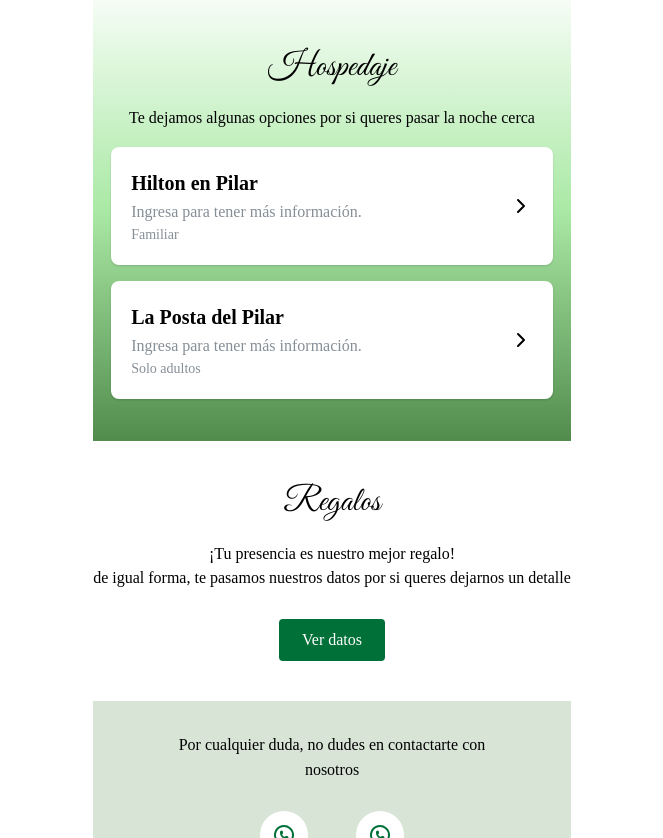
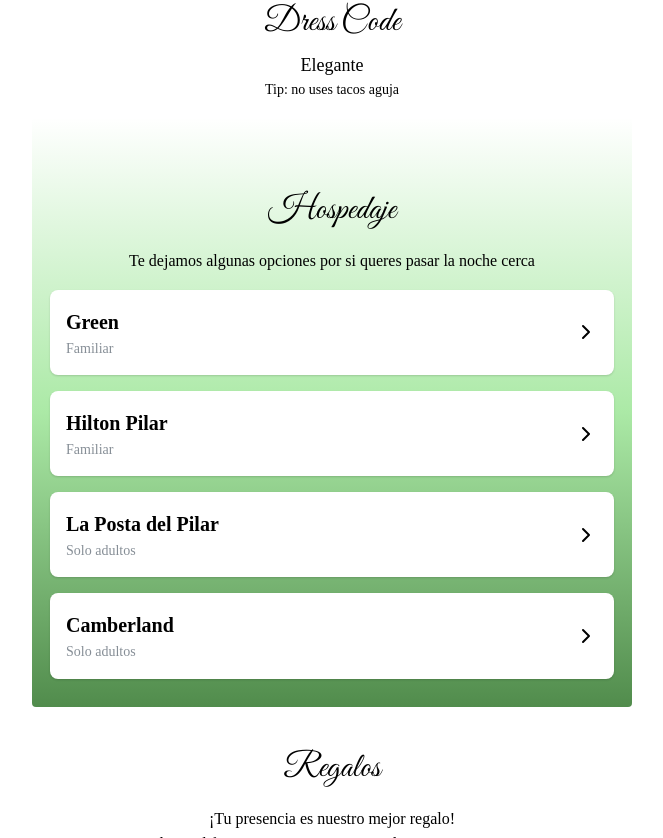
Before and after one commit to taltrui/toji, a React (Vite) app: page / in a window 1280 px wide. Shown: the part 1602-2440 px from the top of the page, without its empty margins (308-971 px from the left). Built offline with nearby package versions, Linux system fonts and the light colour scheme; no server answers; a web font is replaced by a local one.

Commit message:
some changes

```diff
--- a/src/pages/Home/modules/Contact/index.tsx
+++ b/src/pages/Home/modules/Contact/index.tsx
@@ -8,7 +8,9 @@
       style={{
         backgroundColor: "rgba(7,91,0,0.16)",
         padding: 32,
-        marginTop: 24
+        marginTop: 24,
+        borderTopLeftRadius: 4,
+        borderTopRightRadius: 4,
       }}
     >
       <Text
--- a/src/pages/Home/modules/DressCode/index.tsx
+++ b/src/pages/Home/modules/DressCode/index.tsx
@@ -17,7 +17,7 @@
         Dress Code
       </Title>
       <Text size="lg">Elegante</Text>
-      <Text size="sm">Tip: no uses tacos finos</Text>
+      <Text size="sm">Tip: no uses tacos aguja</Text>
     </Stack>
   );
 };
--- /dev/null
+++ b/src/pages/Home/modules/Gifts/BankAccountInfoDrawer/index.tsx
@@ -0,0 +1,34 @@
+import { Modal, Stack, Text } from "@mantine/core";
+import styles from "./styles.module.scss";
+
+const BankAccountInfoDrawer = ({
+  opened,
+  onClose,
+}: {
+  opened: boolean;
+  onClose: () => void;
+}) => {
+  return (
+    <Modal
+      opened={opened}
+      onClose={onClose}
+      overlayProps={{ backgroundOpacity: 0.5, blur: 4 }}
+      centered
+      title={<Text size="xl">Datos bancarios</Text>}
+    >
+      <Stack gap={1}>
+        <Text fw={600}>Jimena Belen Figueroa</Text>
+        <Text fw={600}>CUIT: 20-12345678-9</Text>
+        <Text fw={600}>Banco Hipotecario</Text>
+        <Text style={{marginTop: 12}} fw={600}>Cuenta en pesos</Text>
+        <Text style={{marginLeft: 12}}>CBU: 0440000432000000000041</Text>
+        <Text style={{marginLeft: 12}}>Alias: JIMETOMI</Text>
+        <Text style={{marginTop: 12}} fw={600}>Cuenta en dólares</Text>
+        <Text style={{marginLeft: 12}}>CBU: 0440000432000000000041</Text>
+        <Text style={{marginLeft: 12}}>Alias: JIMETOMI</Text>
+      </Stack>
+    </Modal>
+  );
+};
+
+export default BankAccountInfoDrawer;
--- /dev/null
+++ b/src/pages/Home/modules/Gifts/BankAccountInfoDrawer/styles.module.scss
@@ -0,0 +1,12 @@
+.typeTitle {
+  margin-bottom: 12px;
+}
+
+.form {
+  max-width: 600px;
+}
+
+.formContainer {
+  display: flex;
+  justify-content: center;
+}
--- a/src/pages/Home/modules/Gifts/index.tsx
+++ b/src/pages/Home/modules/Gifts/index.tsx
@@ -1,6 +1,12 @@
 import { Button, Stack, Text, Title } from "@mantine/core";
+import BankAccountInfoDrawer from "./BankAccountInfoDrawer";
+import { useState } from "react";
 
 const Gifts = () => {
+  const [opened, setOpened] = useState(false);
+  const onClose = () => setOpened(false);
+  const onOpen = () => setOpened(true);
+
   return (
     <Stack
       align="center"
@@ -13,12 +19,16 @@
         style={{
           textAlign: "center",
           marginBottom: 12,
+          maxWidth: 400,
         }}
       >
         ¡Tu presencia es nuestro mejor regalo! <br /> de igual forma, te pasamos
         nuestros datos por si queres dejarnos un detalle
       </Text>
-      <Button size="md">Ver datos</Button>
+      <Button size="md" onClick={onOpen}>
+        Ver datos
+      </Button>
+      <BankAccountInfoDrawer opened={opened} onClose={onClose} />
     </Stack>
   );
 };
--- a/src/pages/Home/modules/Header/index.tsx
+++ b/src/pages/Home/modules/Header/index.tsx
@@ -17,7 +17,7 @@
 
 const Header = () => {
   return (
-    <Stack align="center" mb={100}>
+    <Stack align="center" mb={150}>
       <Box
         style={{
           position: "relative",
@@ -28,10 +28,10 @@
         <Box
           style={{
             position: "absolute",
-            bottom: 0,
+            bottom: -2,
             left: 0,
             width: "100%",
-            height: "50%",
+            height: "52%",
             background:
               "linear-gradient(180deg, rgba(221,223,217,0) 0%, rgba(102,110,82,0.631897742006959) 60%, rgba(255,255,255,1) 100%)",
           }}
@@ -70,7 +70,7 @@
           style={{
             position: "absolute",
             left: "50%",
-            bottom: -70,
+            bottom: -120,
             transform: "translate(-50%, 0)",
             alignItems: "center",
           }}
--- a/src/pages/Home/modules/Header/styles.module.scss
+++ b/src/pages/Home/modules/Header/styles.module.scss
@@ -1,4 +1,4 @@
 .mainImage {
-    filter: grayscale(100%);
+    filter: grayscale(100%) blur(0.5px);
     width: 100%;
 }
--- a/src/pages/Home/modules/Stay/index.tsx
+++ b/src/pages/Home/modules/Stay/index.tsx
@@ -10,7 +10,8 @@
       style={{
         paddingRight: 18,
         paddingLeft: 18,
-        paddingBottom: 42,
+        paddingBottom: 28,
+        borderRadius: 4,
         paddingTop: 72,
         background:
           "linear-gradient(0deg, rgba(7,91,0,0.7) 0%, rgba(15,193,0,0.35) 50%, rgba(15,193,0,0) 100%)",
@@ -27,6 +28,24 @@
 
       <UnstyledButton
         component="a"
+        href="https://www.hotelgreen.com.ar/"
+        target="_blank"
+        w={"100%"}
+      >
+        <Card shadow="xs" padding="lg" radius="md" className={styles.card}>
+          <Stack gap={0}>
+            <Text size="xl">
+              <b>Green</b>
+            </Text>
+            <Text c="dimmed" size="sm">
+              Familiar
+            </Text>
+          </Stack>
+          <IconChevronRight />
+        </Card>
+      </UnstyledButton>
+      <UnstyledButton
+        component="a"
         href="https://www.hiltonpilar.ar/"
         target="_blank"
         w={"100%"}
@@ -34,9 +53,8 @@
         <Card shadow="xs" padding="lg" radius="md" className={styles.card}>
           <Stack gap={0}>
             <Text size="xl">
-              <b>Hilton en Pilar</b>
+              <b>Hilton Pilar</b>
             </Text>
-            <Text c="dimmed">Ingresa para tener más información.</Text>
             <Text c="dimmed" size="sm">
               Familiar
             </Text>
@@ -44,7 +62,6 @@
           <IconChevronRight />
         </Card>
       </UnstyledButton>
-
       <UnstyledButton
         component="a"
         href="https://lapostadelpilar.com/portal/es-es/2152/Home"
@@ -56,7 +73,24 @@
             <Text size="xl">
               <b>La Posta del Pilar</b>
             </Text>
-            <Text c="dimmed">Ingresa para tener más información.</Text>
+            <Text c="dimmed" size="sm">
+              Solo adultos
+            </Text>
+          </Stack>
+          <IconChevronRight />
+        </Card>
+      </UnstyledButton>
+      <UnstyledButton
+        component="a"
+        href="https://www.hotelcamberland.com/"
+        target="_blank"
+        w={"100%"}
+      >
+        <Card shadow="xs" padding="lg" radius="md" className={styles.card}>
+          <Stack gap={0}>
+            <Text size="xl">
+              <b>Camberland</b>
+            </Text>
             <Text c="dimmed" size="sm">
               Solo adultos
             </Text>
--- a/src/pages/Home/modules/Stay/styles.module.scss
+++ b/src/pages/Home/modules/Stay/styles.module.scss
@@ -5,6 +5,7 @@
   flex-direction: row;
   flex: 1;
   width: 100%;
+  padding: 16px;
 
   &:hover {
     background-color: var(--mantine-color-green-0);
```
Also changed, not shown: src/assets/header-image.png, src/assets/main.png (deleted).
